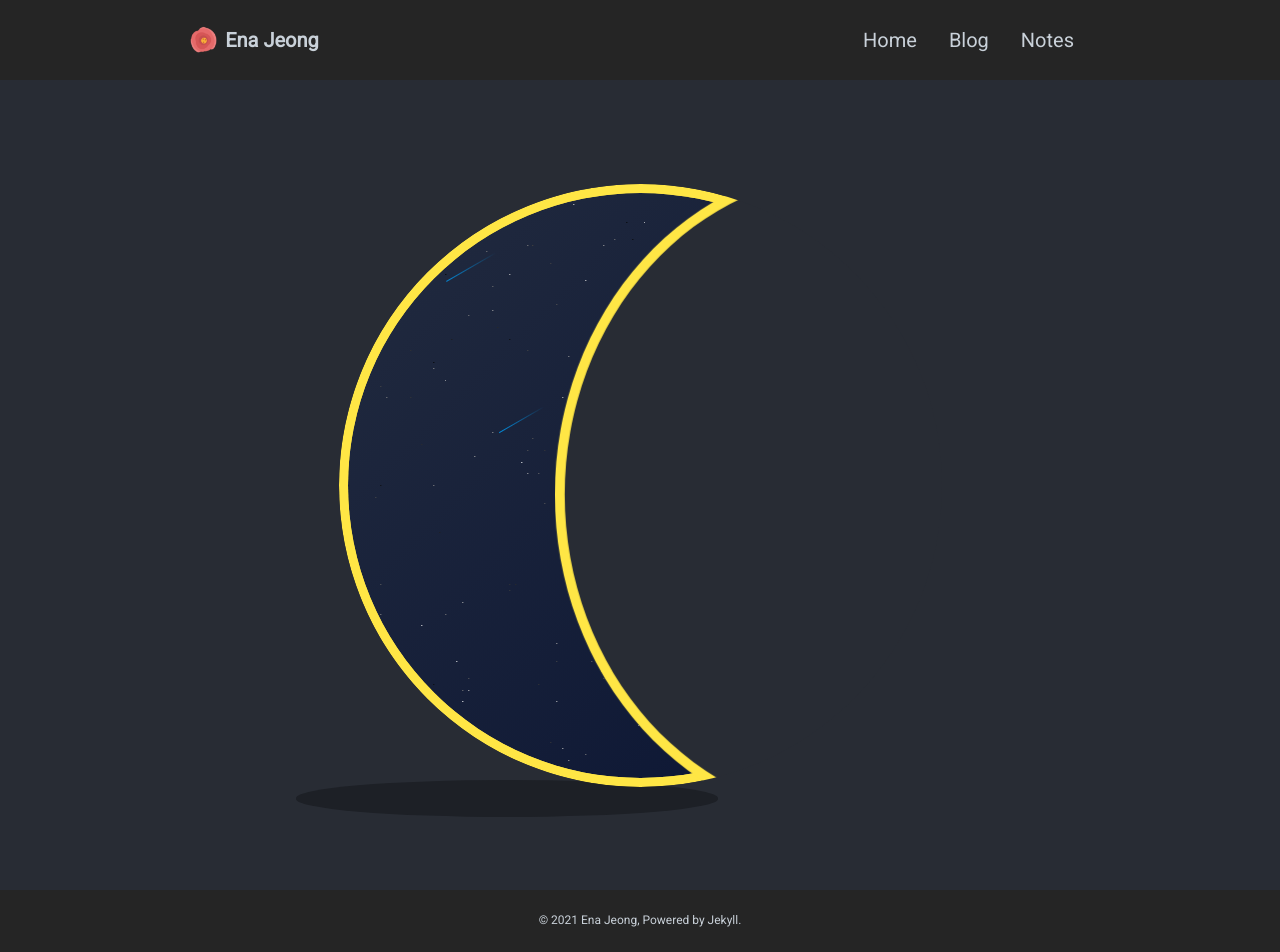
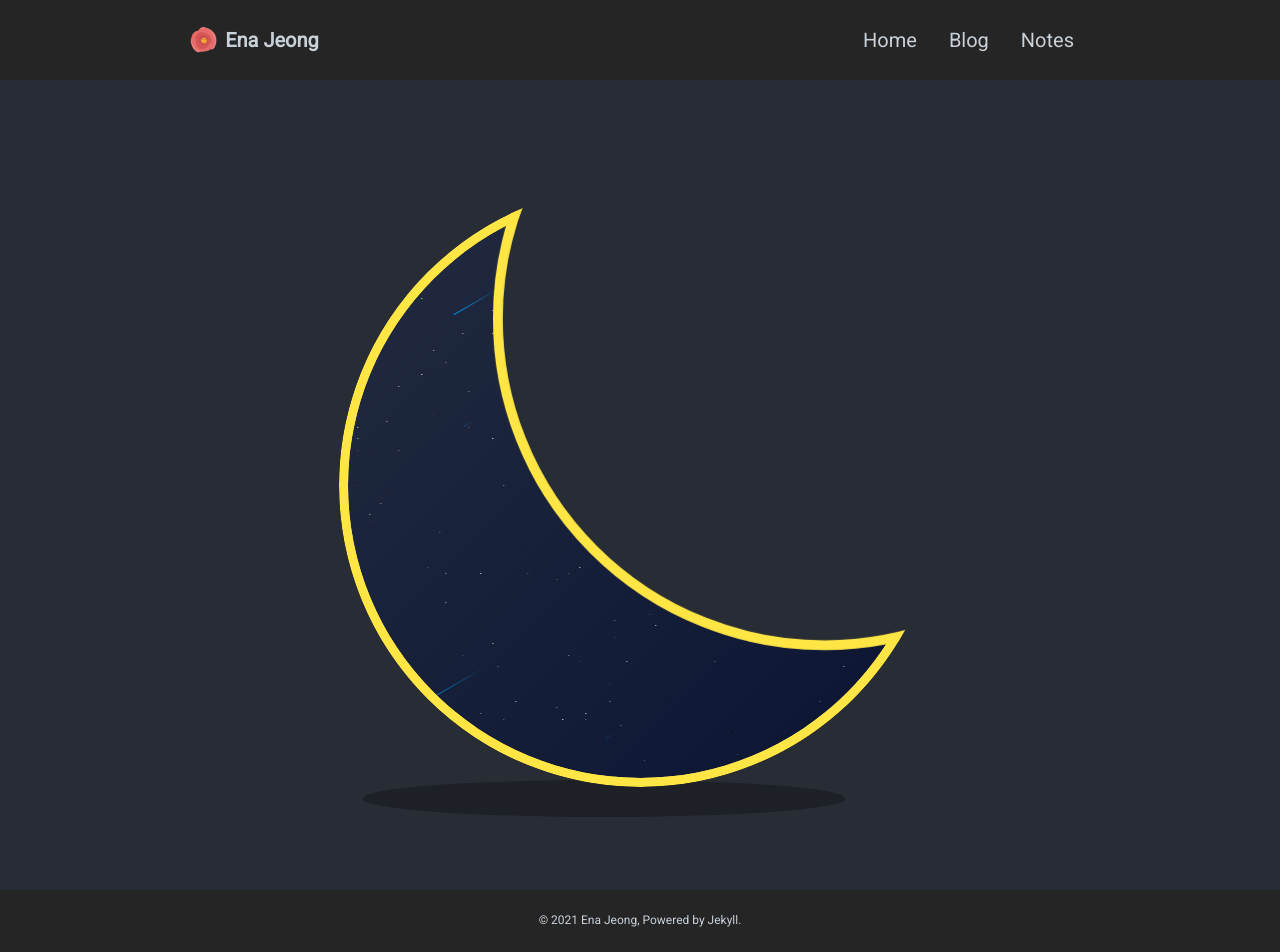
Before and after one commit to EnaJeong/EnaJeong.github.io, a Jekyll site: the page built from index.html, in a window 1280 px wide. Built offline with Jekyll 4.4.1, drawn with Linux system fonts in a browser that asks for light colours; cached includes are drawn as plain includes; some web fonts are replaced; the list of posts is cut into pages by our own code.

Commit message:
Change style
- add font
- change home animation
- remove unnecessary posts

```diff
--- a/_includes/head.html
+++ b/_includes/head.html
@@ -16,7 +16,7 @@
 
 <!-- font -->
 <link rel="preconnect" href="https://fonts.gstatic.com">
-<link href="https://fonts.googleapis.com/css2?family=Roboto+Slab:wght@500&family=Nanum+Gothic+Coding&family=Noto+Sans+KR&family=Roboto&display=swap" rel="stylesheet">
+<link href="https://fonts.googleapis.com/css2?family=Nanum+Myeongjo:wght@700&family=Roboto+Slab:wght@500&family=Nanum+Gothic+Coding&family=Noto+Sans+KR&family=Roboto&display=swap" rel="stylesheet">
 
 <!-- style -->
 <link rel="stylesheet" href="{{ '/assets/css/main.css' | relative_url }}">
--- a/_sass/base/_variables.scss
+++ b/_sass/base/_variables.scss
@@ -1,7 +1,7 @@
 $font-family: (
   base: ('Roboto', 'Noto Sans KR', sans-serif),
   code: (Consolas, 'Nanum Gothic Coding', monospace),
-  title: ('Roboto Slab', 'Noto Sans KR', serif),
+  title: ('Roboto Slab', 'Nanum Myeongjo', serif),
 );
 
 $font-size: (
--- a/_sass/layout/_home.scss
+++ b/_sass/layout/_home.scss
@@ -26,8 +26,8 @@
       content: '';
       position: absolute;
       bottom: -5%;
-      left: -7%;
-      width: 70%;
+      left: 4%;
+      width: 80%;
       height: 6%;
       background: darken($background-color, 5%);
       border-radius: 100%;
@@ -50,8 +50,9 @@
     &::after {
       content: '';
       position: absolute;
-      left: 40%;
-      width: 90%;
+      top: -30%;
+      left: 30%;
+      width: 100%;
       height: 100%;
       background: $background-color;
       border: 1vmin solid $moonColor;
```
Also changed, not shown: _posts/2021-01-29-Just-for-Pagination-Test.md (deleted, +0 -6 lines), _posts/2021-01-30-Long-and-Long-and-Long-and-Long-Title.md (deleted, +0 -6 lines).
